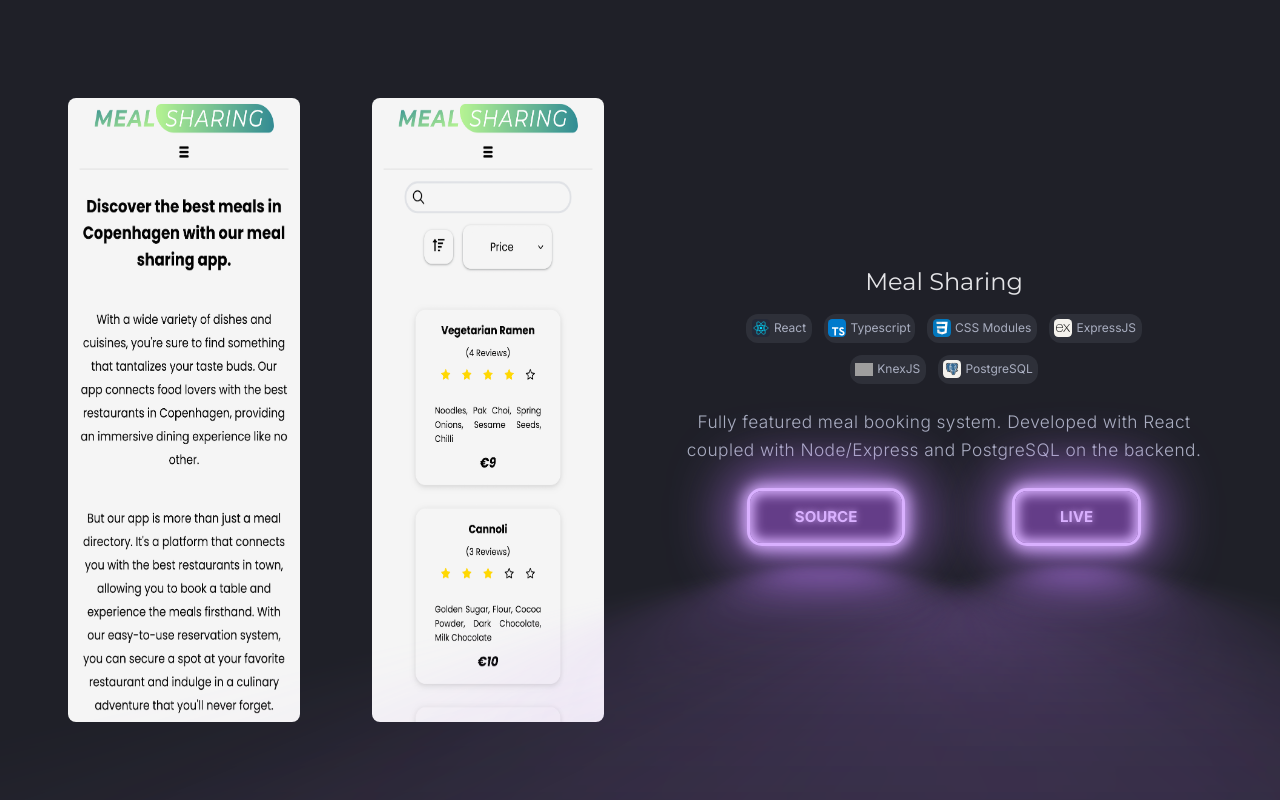
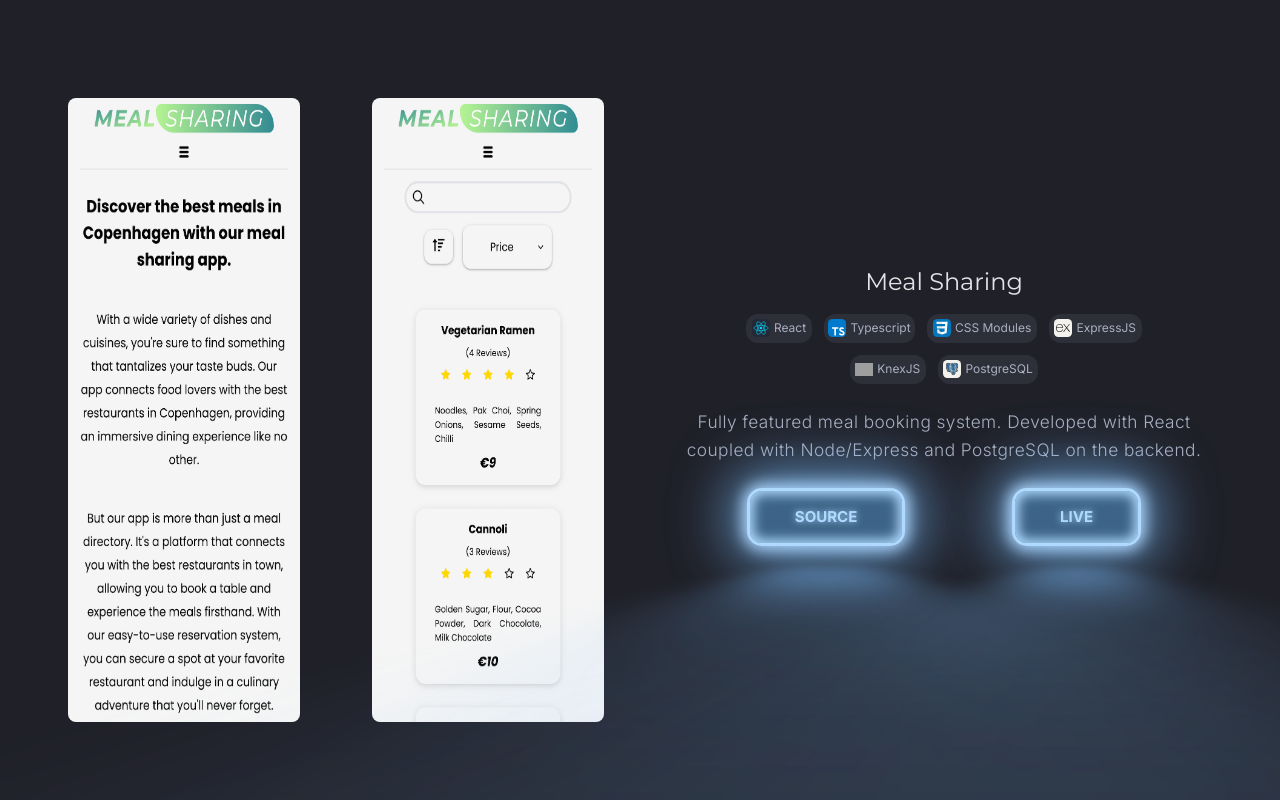
Before and after one commit to DanJecu/portfolio-nextjs, a Next.js app: page / in a window 1280 px wide. Shown: the part 2576-3376 px from the top of the page. Built offline with nearby package versions, Linux system fonts and the light colour scheme; grey boxes are pictures that could not be loaded; a web font is replaced by a local one.

Commit message:
Update globals.css
changed color of the button

```diff
--- a/styles/globals.css
+++ b/styles/globals.css
@@ -65,10 +65,10 @@
 }
 
 button {
-    --glow-color: rgb(217, 176, 255);
-    --glow-spread-color: rgba(191, 123, 255, 0.781);
-    --enhanced-glow-color: rgb(231, 206, 255);
-    --btn-color: rgb(100, 61, 136);
+    --glow-color: rgb(176, 217, 255);
+    --glow-spread-color: rgba(123, 191, 255, 0.781);
+    --enhanced-glow-color: rgb(206, 231, 255);
+    --btn-color: rgb(61, 100, 136);
     border: 0.25em solid var(--glow-color);
     padding: 1em 3em;
     color: var(--glow-color);
```
